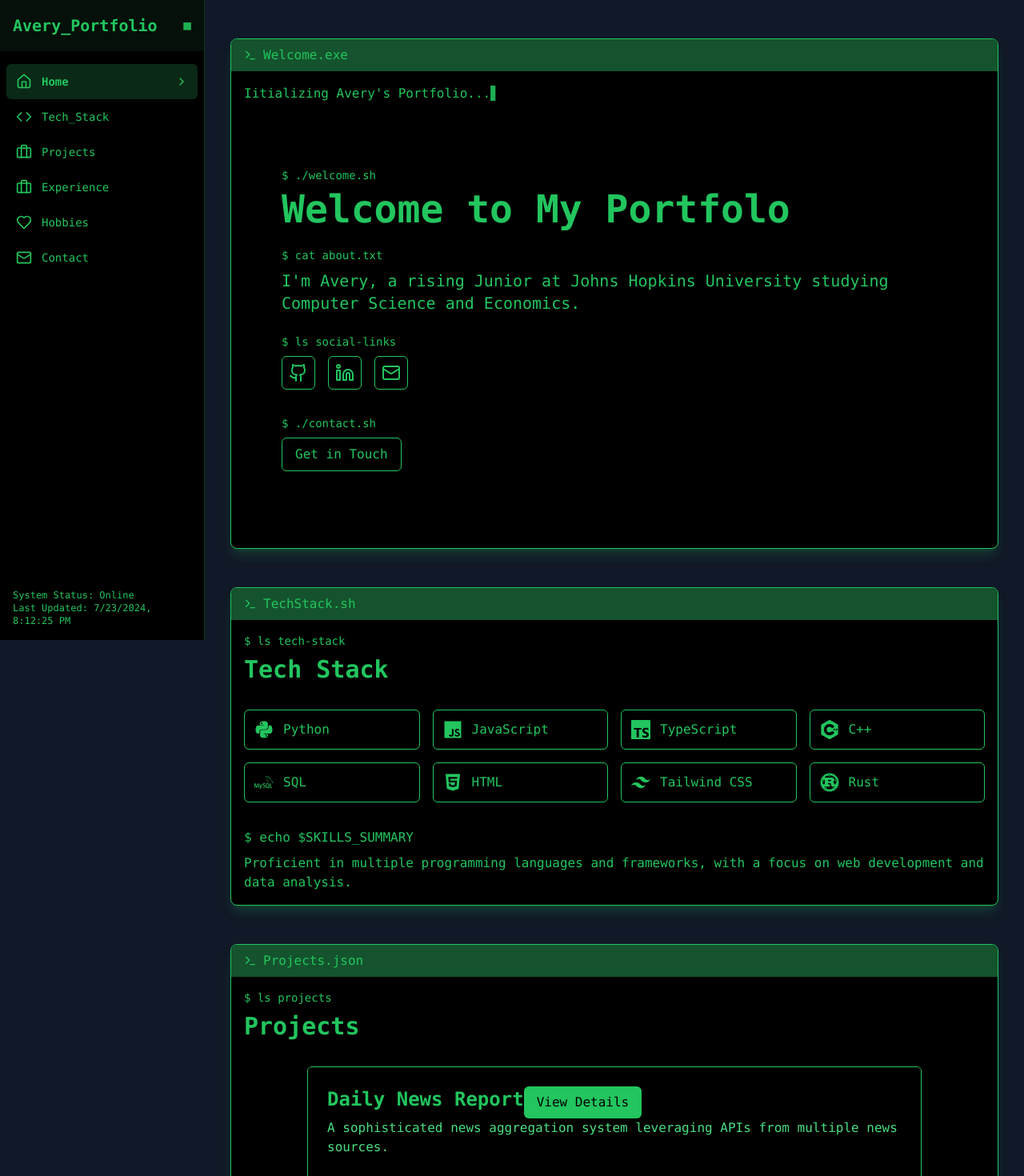
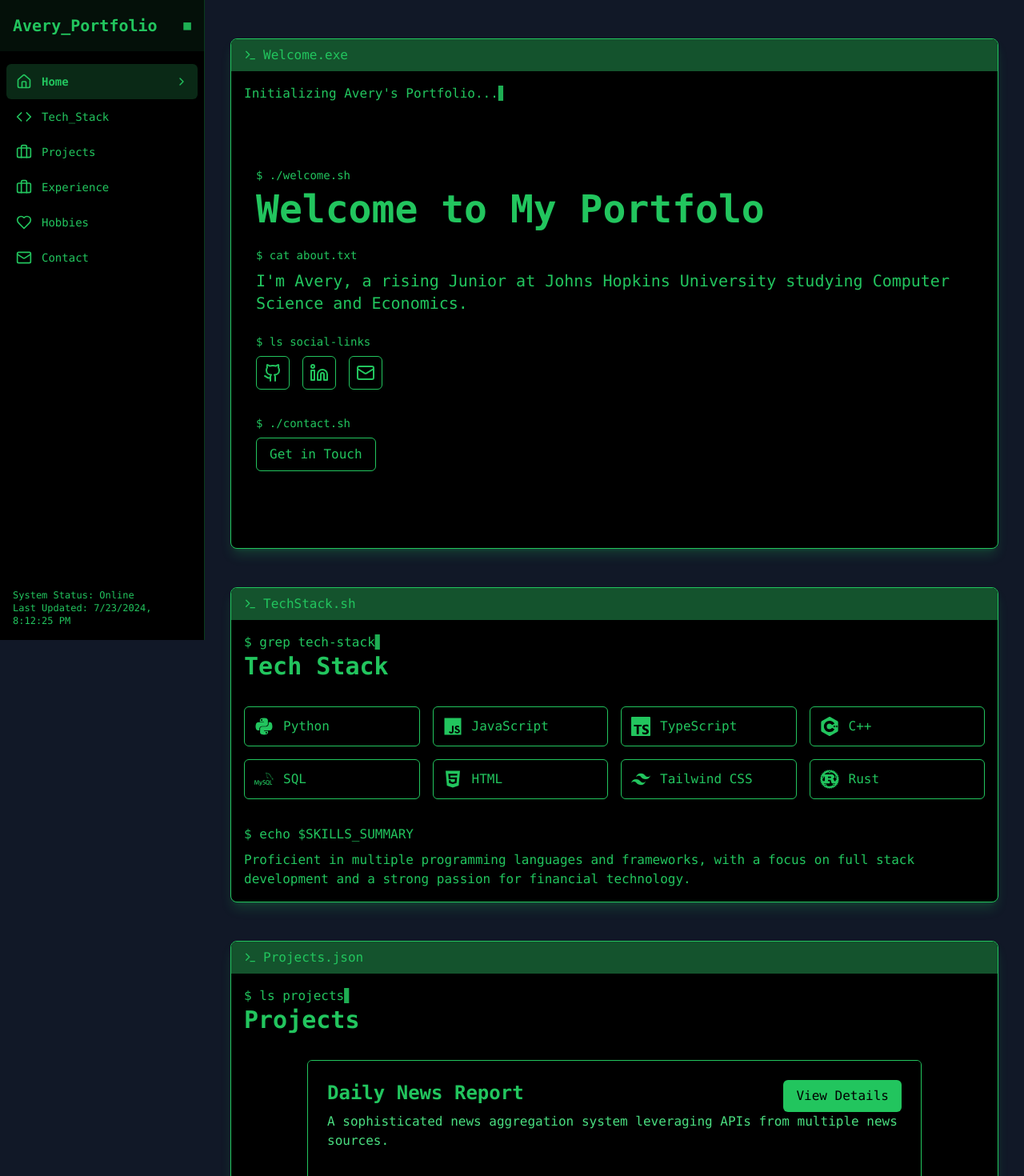
Before and after one commit to AveryClapp/Portfolio, a React (Create React App) app in the folder portfolio/: page / in a window 1280 px wide. Shown: the top 1470 px of the page at 80% size. Built offline with nearby package versions, Linux system fonts and the light colour scheme.

Commit message:
additional termina implements

```diff
--- a/portfolio/src/Components/Contact/Contact.jsx
+++ b/portfolio/src/Components/Contact/Contact.jsx
@@ -21,7 +21,6 @@ const Contact = () => {
   return (
     <section id="contact" className="font-mono">
       <div className="mb-8">
-        <p className="text-green-500 text-sm mb-2">$ ./contact.sh</p>
         <h2 className="text-3xl font-bold text-green-500">Get in Touch</h2>
       </div>
       <div className="max-w-4xl mx-auto bg-black border border-green-500 rounded-md p-6">
--- a/portfolio/src/Components/Hobbies/Hobbies.jsx
+++ b/portfolio/src/Components/Hobbies/Hobbies.jsx
@@ -39,7 +39,6 @@ const Hobbies = () => {
   return (
     <section id="hobbies" className="font-mono">
       <div className="mb-8">
-        <p className="text-green-500 text-sm mb-2">$ grep 'hobbies' life.txt</p>
         <h2 className="text-3xl font-bold text-green-500">
           Hobbies & Interests
         </h2>
--- a/portfolio/src/Components/Home/Home.jsx
+++ b/portfolio/src/Components/Home/Home.jsx
@@ -73,7 +73,7 @@ const Home = () => {
             transition={{ duration: 0.5 }}
           >
             <TerminalWindow title="Welcome.exe">
-              <TypewriterEffect text="Initializing Avery's Portfolio..." />
+              <TypewriterEffect text="Innitializing Avery's Portfolio..." />
               <Welcome />
             </TerminalWindow>
           </motion.section>
@@ -86,6 +86,7 @@ const Home = () => {
             transition={{ duration: 0.5, delay: 0.2 }}
           >
             <TerminalWindow title="TechStack.sh">
+              <TypewriterEffect text="$  grep tech-stack" />
               <TechStack />
             </TerminalWindow>
           </motion.section>
@@ -98,6 +99,7 @@ const Home = () => {
             transition={{ duration: 0.5, delay: 0.4 }}
           >
             <TerminalWindow title="Projects.json">
+              <TypewriterEffect text="$  ls projects" />
               <Projects />
             </TerminalWindow>
           </motion.section>
@@ -110,6 +112,7 @@ const Home = () => {
             transition={{ duration: 0.5, delay: 0.6 }}
           >
             <TerminalWindow title="Experience.log">
+              <TypewriterEffect text="$  cat experience.log" />
               <Experience />
             </TerminalWindow>
           </motion.section>
@@ -122,6 +125,7 @@ const Home = () => {
             transition={{ duration: 0.5, delay: 0.8 }}
           >
             <TerminalWindow title="Hobbies.txt">
+              <TypewriterEffect text="$  grep 'hobbies' life.txt" />
               <Hobbies />
             </TerminalWindow>
           </motion.section>
@@ -134,6 +138,7 @@ const Home = () => {
             transition={{ duration: 0.5, delay: 1 }}
           >
             <TerminalWindow title="Contact.py">
+              <TypewriterEffect text="$  ./contact.sh" />
               <Contact />
             </TerminalWindow>
           </motion.section>
--- a/portfolio/src/Components/Technical/Experience.jsx
+++ b/portfolio/src/Components/Technical/Experience.jsx
@@ -60,7 +60,6 @@ const Experience = () => {
   return (
     <section id="experience" className="font-mono">
       <div className="mb-8">
-        <p className="text-green-500 text-sm mb-2">$ cat experience.log</p>
         <h2 className="text-3xl font-bold text-green-500">Experience</h2>
       </div>
       <div className="space-y-8">
--- a/portfolio/src/Components/Technical/Projects.jsx
+++ b/portfolio/src/Components/Technical/Projects.jsx
@@ -26,13 +26,13 @@ const Carousel = ({ projects, onProjectClick }) => {
             }`}
           >
             <div className="absolute inset-0 bg-black bg-opacity-75 p-6 ">
-              <div className="flex flex-direction-row w-full">
-                <h3 className="text-green-500 text-2xl font-bold mb-2 font-mono justify-self-start">
+              <div className="flex justify-between items-start w-full">
+                <h3 className="text-green-500 text-2xl font-bold mb-2 font-mono">
                   {project.title}
-                </h3>{" "}
+                </h3>
                 <button
                   onClick={() => onProjectClick(projects[currentIndex])}
-                  className="bg-green-500 text-black px-4 py-2 rounded-md hover:bg-green-600 transition duration-300 font-mono justify-self-end"
+                  className="bg-green-500 text-black px-4 py-2 rounded-md hover:bg-green-600 transition duration-300 font-mono"
                 >
                   View Details
                 </button>
@@ -188,7 +188,6 @@ const Projects = () => {
     <div className="font-mono">
       <section id="projects" className="">
         <div className="mb-8">
-          <p className="text-green-500 text-sm mb-2">$ ls projects</p>
           <h2 className="text-3xl font-bold text-green-500">Projects</h2>
         </div>
         <div className="max-w-3xl mx-auto">
--- a/portfolio/src/Components/Technical/TechStack.jsx
+++ b/portfolio/src/Components/Technical/TechStack.jsx
@@ -29,7 +29,6 @@ const TechStack = () => {
   return (
     <section id="tech-stack" className="">
       <div className="mb-8">
-        <p className="text-green-500 font-mono text-sm mb-2">$ ls tech-stack</p>
         <h2 className="text-3xl font-bold text-green-500 font-mono">
           Tech Stack
         </h2>
@@ -43,7 +42,8 @@ const TechStack = () => {
         <p>$ echo $SKILLS_SUMMARY</p>
         <p className="mt-2">
           Proficient in multiple programming languages and frameworks, with a
-          focus on web development and data analysis.
+          focus on full stack development and a strong passion for financial
+          technology.
         </p>
       </div>
     </section>
--- a/portfolio/src/Components/Welcome/Welcome.jsx
+++ b/portfolio/src/Components/Welcome/Welcome.jsx
@@ -4,7 +4,7 @@ import { Github, Linkedin, Mail } from "lucide-react";
 const Welcome = () => {
   return (
     <section id="home" className="text-green-500 py-20 mb-0">
-      <div className="max-w-4xl mx-auto px-4 sm:px-6 lg:px-8">
+      <div className="max-w-4xl mx-auto ">
         <div className="mb-6">
           <p className="text-sm mb-2">$ ./welcome.sh</p>
           <h1 className="text-4xl md:text-5xl font-bold mb-4 typing-animation">
```
